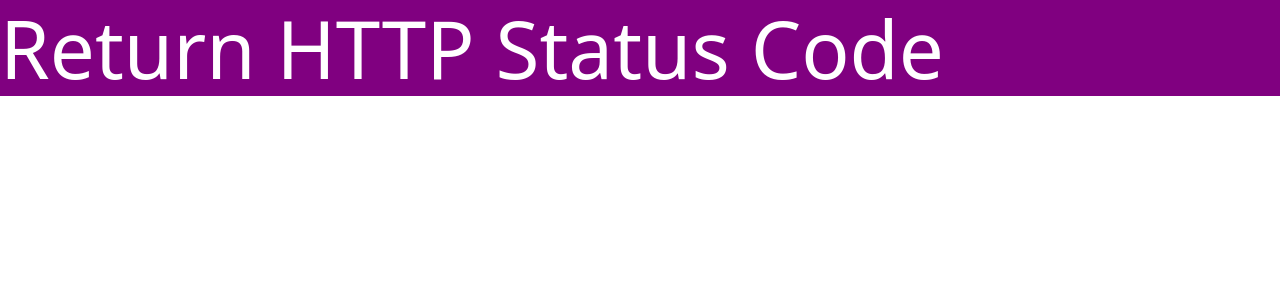
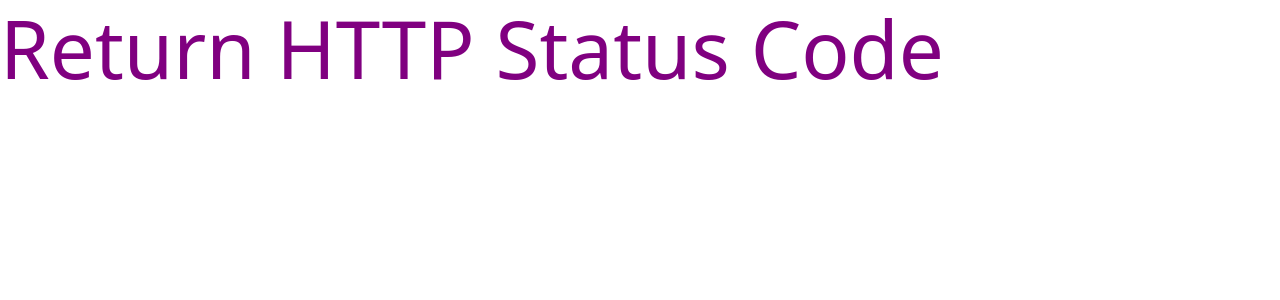
Before and after one commit to mitty1293/http-status-codes, a Flask app: page / in a window 1280 px wide. Shown: the top 300 px of the page. Run offline with Flask 2, Linux system fonts and the light colour scheme.

Commit message:
css修正

```diff
--- a/flask/app/static/css/base.css
+++ b/flask/app/static/css/base.css
@@ -1,4 +1,6 @@
 h2{
-    color: white;
-    background-color: purple;
+    color: purple;
+    /* background-color: purple; */
+    border-top: purple;
+    border-bottom: purple;
 }
```
